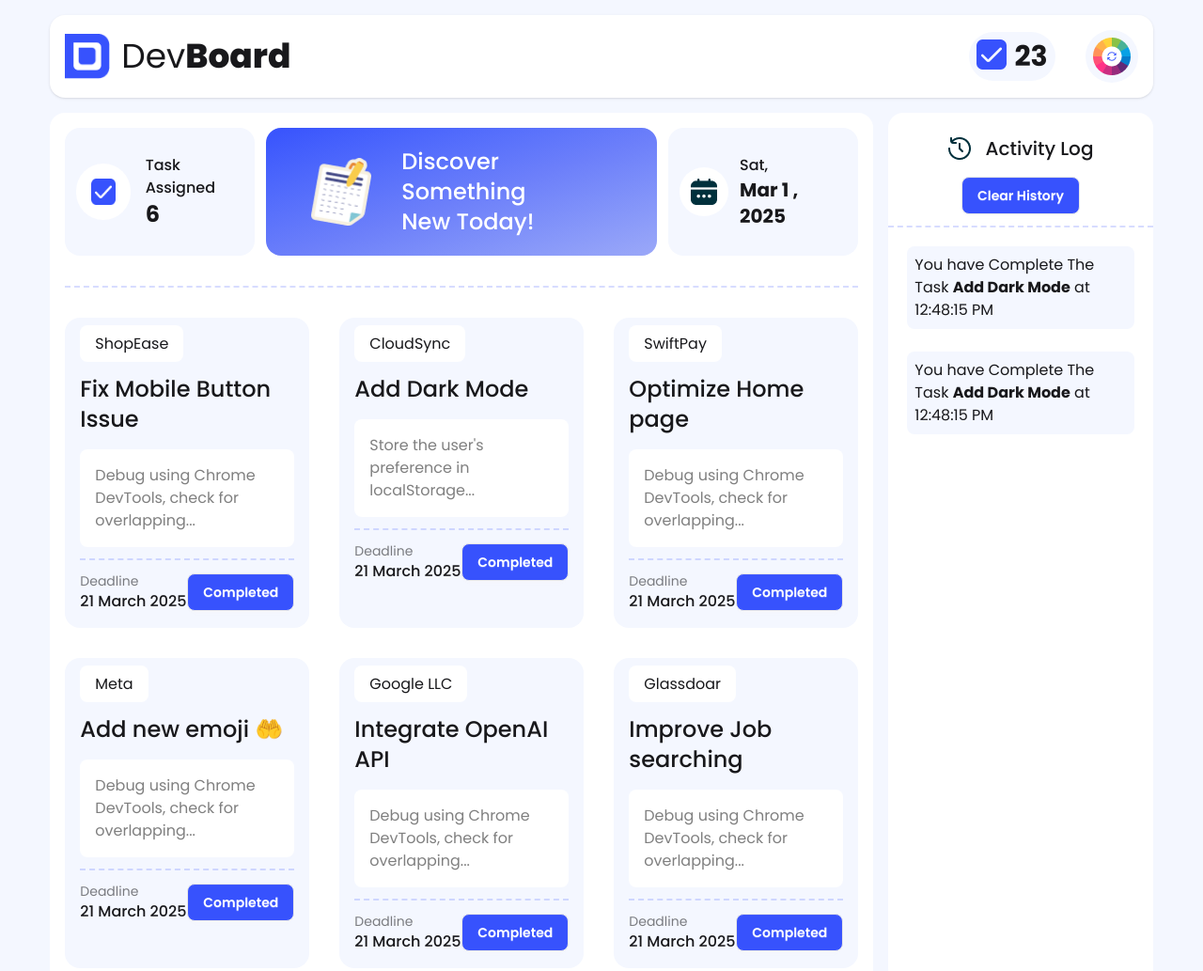
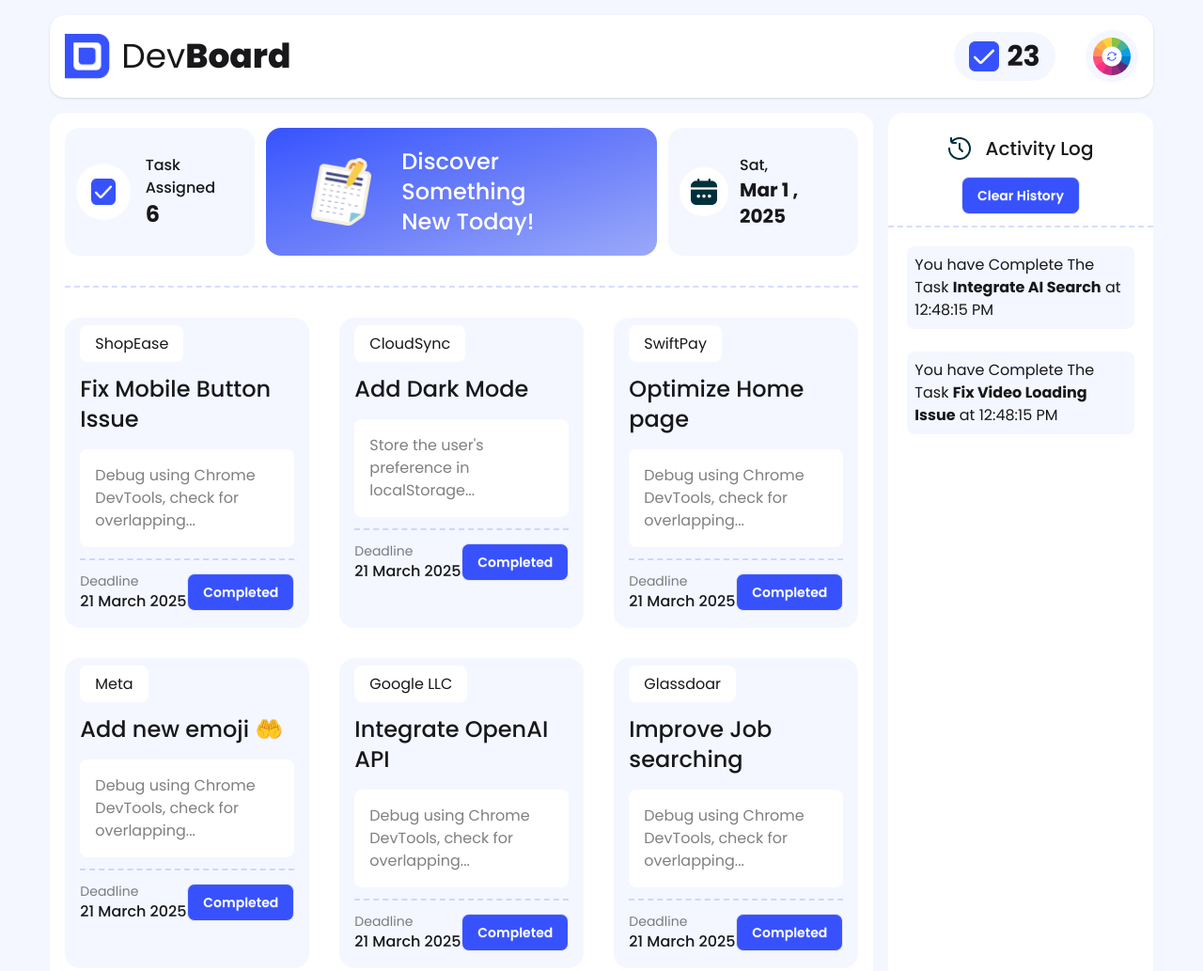
Before and after one commit to j-shifat-18/dev-board, a plain HTML site: page index.html in a window 1280 px wide. Shown: the whole page at 94% size. Drawn offline with nearby package versions, Linux system fonts and the light colour scheme.

Commit message:
fix some issues

```diff
--- a/index.html
+++ b/index.html
@@ -25,7 +25,7 @@
           <p class="text-4xl">Dev<span class="font-extrabold">Board</span></p>
         </div>
         <div class="flex-none flex gap-8 items-center">
-          <div class="flex gap-2 p-2 primary-color rounded-full">
+          <div class="flex justify-center items-center gap-2 px-4 py-2 primary-color rounded-full">
             <img class="w-8 h-8" src="./images/checkbox.png" alt="" />
             <p id="task-completed" class="font-bold text-3xl">23</p>
           </div>
@@ -228,6 +228,8 @@
           </div>
         </section>
       </div>
+
+
       <!-- Activity log section -->
       <section class="bg-white rounded-2xl">
         <!-- header -->
@@ -251,21 +253,22 @@
           <div class="rounded-lg primary-color p-2">
             <p>
               You have Complete The Task
-              <span class="font-bold">Add Dark Mode</span> at 12:48:15 PM
+              <span class="font-bold">Integrate AI Search</span> at 12:48:15 PM
             </p>
           </div>
           <div class="rounded-lg primary-color p-2">
             <p>
               You have Complete The Task
-              <span class="font-bold">Add Dark Mode</span> at 12:48:15 PM
+              <span class="font-bold">Fix Video Loading Issue</span> at 12:48:15 PM
             </p>
           </div>
         </div>
       </section>
     </main>
 
+
+    <!-- JavaScript -->
     <script src="./script/index.js"></script>
-
     <script src="./utilities/utilities.js"></script>
   </body>
 </html>
--- a/script/index.js
+++ b/script/index.js
@@ -1,21 +1,22 @@
-document.getElementById('go-to-blogs').style.cursor = "pointer";
+document.getElementById("go-to-blogs").style.cursor = "pointer";
 document
-  .getElementById('go-to-blogs')
-  .addEventListener('click', function (event) {
+  .getElementById("go-to-blogs")
+  .addEventListener("click", function (event) {
     event.preventDefault();
-    window.location.href = './blogs.html';
-    document.g
+    window.location.href = "./blogs.html";
   });
 
 // theme changer
 document.getElementById("theme-btn").style.cursor = "pointer";
 document.getElementById("theme-btn").addEventListener("click", function () {
+
   const randomColorCode =
     "#" +
     Math.floor(Math.random() * 16777215)
       .toString(16)
       .padStart(6, "0");
   const elements = document.getElementsByClassName("primary-color");
+
   elements[0].style.backgroundColor = randomColorCode;
 });
 
```
Also changed, not shown: blogs.html (+2 -1 lines), script/blogs.js (+0 -9 lines).
